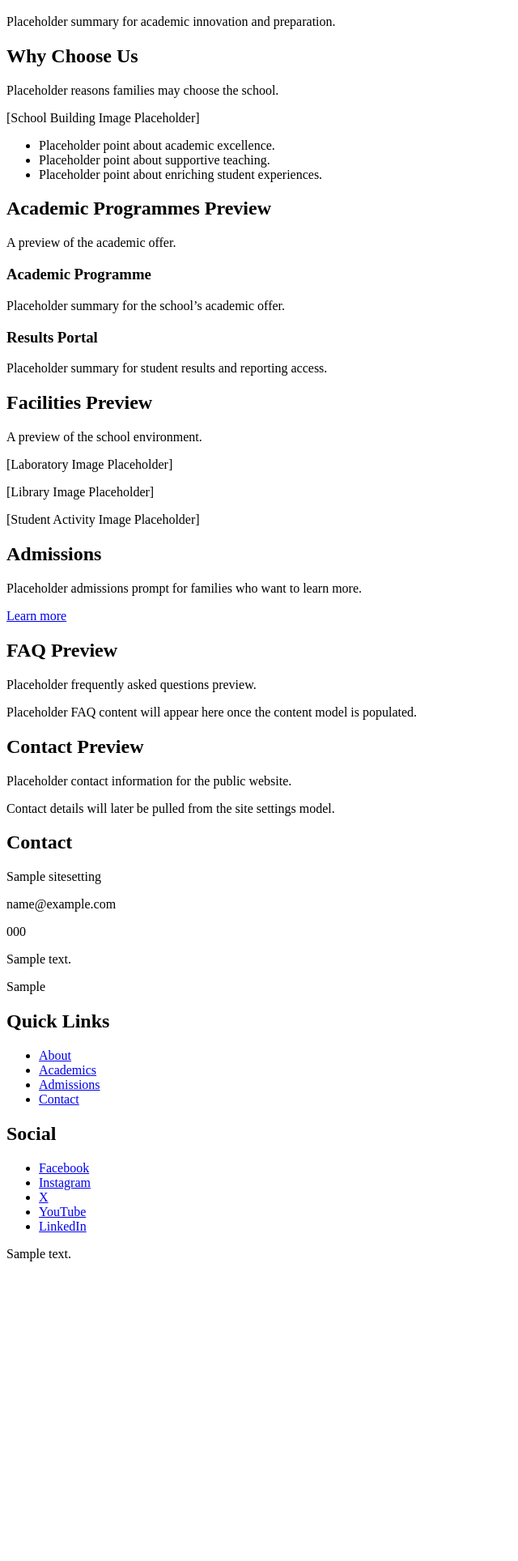
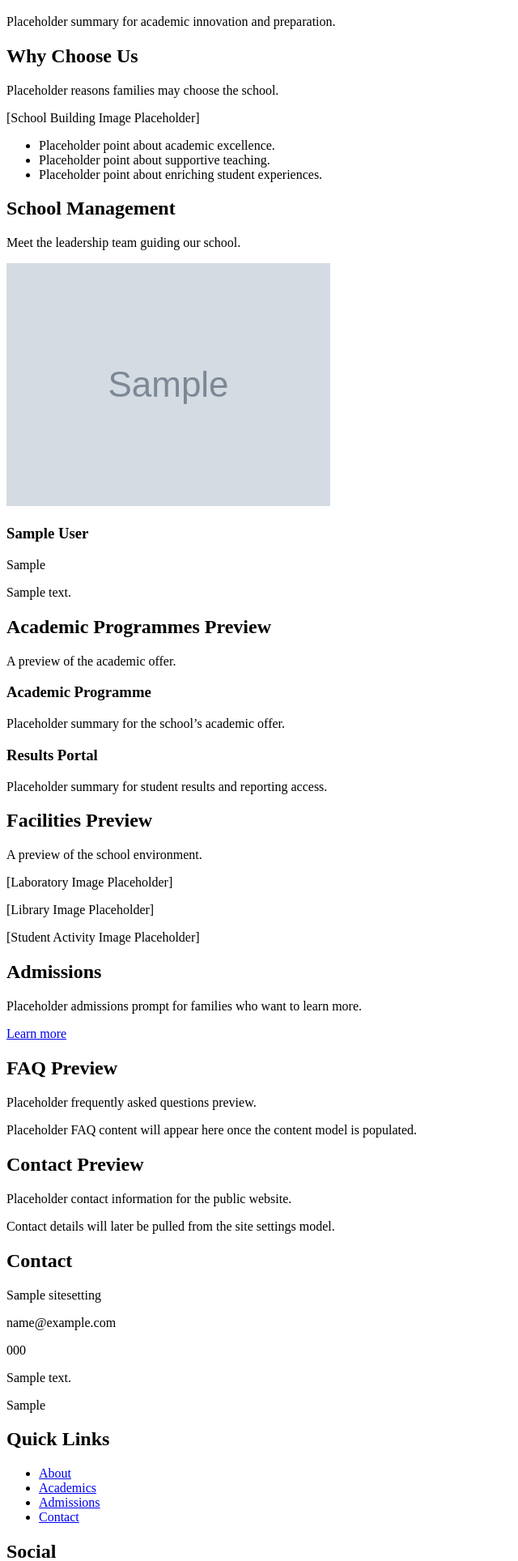
Before and after one commit to frtFortune/fortune_classical_college, a Django app: page / in a window 1280 px wide. Shown: the part 1583-3511 px from the top of the page at 81% size, without its empty margins (0-640 px from the left). Before the commit the page ends 3141 px from the top, so only its background shows below. Run offline with Django 4.2, Linux system fonts and the light colour scheme; tables that the repository leaves empty hold one stand-in row (values such as "Sample post"); grey boxes marked "Sample" are stand-in pictures.

Commit message:
Display management team on homepage

```diff
--- a/core/views.py
+++ b/core/views.py
@@ -1,6 +1,11 @@
 from django.shortcuts import get_object_or_404, render
 
-from .models import HomepageSection, NewsItem, WebsitePage
+from .models import (
+    HomepageSection,
+    NewsItem,
+    StaffProfile,
+    WebsitePage,
+)
 
 
 def _get_homepage_sections():
@@ -23,8 +28,28 @@ def _get_homepage_sections():
 
 
 def home(request):
-    context = {'homepage_sections': _get_homepage_sections()}
-    return render(request, 'home.html', context)
+    management_team = (
+        StaffProfile.objects
+        .filter(
+            published=True,
+            is_management=True,
+        )
+        .order_by(
+            "display_order",
+            "full_name",
+        )
+    )
+
+    context = {
+        "homepage_sections": _get_homepage_sections(),
+        "management_team": management_team,
+    }
+
+    return render(
+        request,
+        "home.html",
+        context,
+    )
 
 
 def _get_page_context(slug):
--- a/templates/home.html
+++ b/templates/home.html
@@ -56,6 +56,37 @@
                 </ul>
             </section>
         {% endfor %}
+
+        {% if management_team %}
+            <section class="management-team" aria-labelledby="management-team-title">
+                {% include 'includes/section_heading.html' with title='School Management' subtitle='Meet the leadership team guiding our school.' %}
+
+                <div class="management-team__grid">
+                    {% for member in management_team %}
+                        <article class="management-card">
+                            {% if member.photo %}
+                                <img
+                                    src="{{ member.photo.url }}"
+                                    alt="{{ member.full_name }}"
+                                    class="management-card__photo">
+                            {% else %}
+                                <div class="management-card__photo-placeholder">
+                                    Photo Coming Soon
+                                </div>
+                            {% endif %}
+
+                            <h3>{{ member.full_name }}</h3>
+
+                            <p>{{ member.management_position }}</p>
+
+                            {% if member.biography %}
+                                <p>{{ member.biography }}</p>
+                            {% endif %}
+                        </article>
+                    {% endfor %}
+                </div>
+            </section>
+        {% endif %}
 
         {% for section in homepage_sections.programmes %}
             <section class="programmes" aria-labelledby="section-heading-{{ section.id }}">
```
